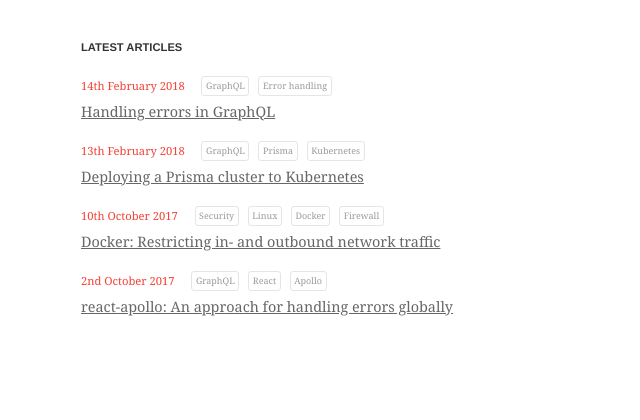
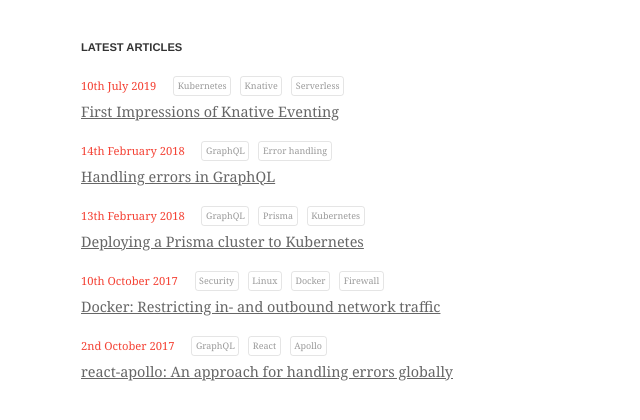
Before and after one commit to akoenig/akoenig.github.io, a Gatsby site: page / in a window 1280 px wide. Shown: the part 328-748 px from the top of the page, without its empty margins (197-837 px from the left). Built offline with nearby package versions, Linux system fonts and the light colour scheme; Gatsby itself is replaced by a stand-in of ours.

Commit message:
feat: Adds new blog post

```diff
--- a/src/shared/LatestArticles.js
+++ b/src/shared/LatestArticles.js
@@ -87,6 +87,22 @@
     <Articles>
       <Article>
         <ArticleMeta>
+          <ArticlePublicationDate>10th July 2019</ArticlePublicationDate>
+          <ArticleTags>
+            <ArticleTag>Kubernetes</ArticleTag>
+            <ArticleTag>Knative</ArticleTag>
+            <ArticleTag>Serverless</ArticleTag>
+          </ArticleTags>
+        </ArticleMeta>
+        <ArticleHeadline
+          href="https://dev.to/andre/first-impressions-of-knative-eventing-bn5"
+          target="_blank"
+        >
+          First Impressions of Knative Eventing
+        </ArticleHeadline>
+      </Article>
+      <Article>
+        <ArticleMeta>
           <ArticlePublicationDate>14th February 2018</ArticlePublicationDate>
           <ArticleTags>
             <ArticleTag>GraphQL</ArticleTag>
```
